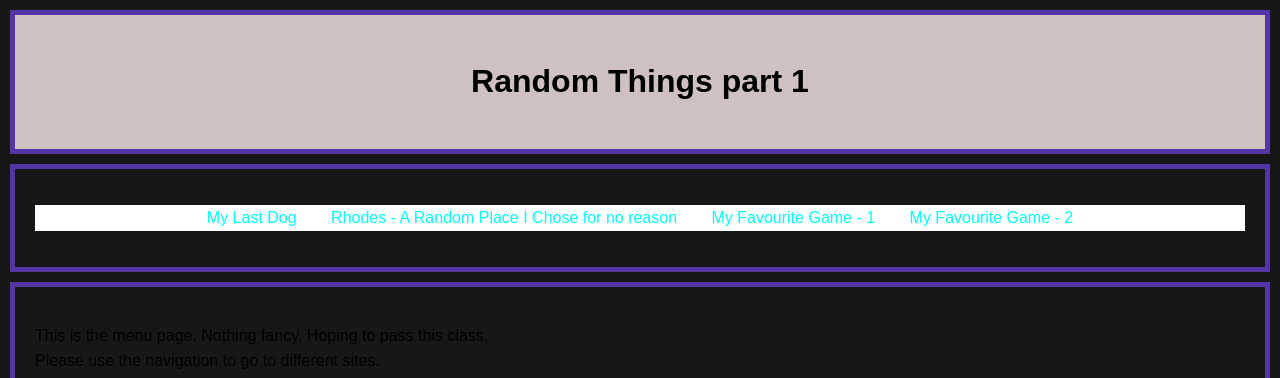
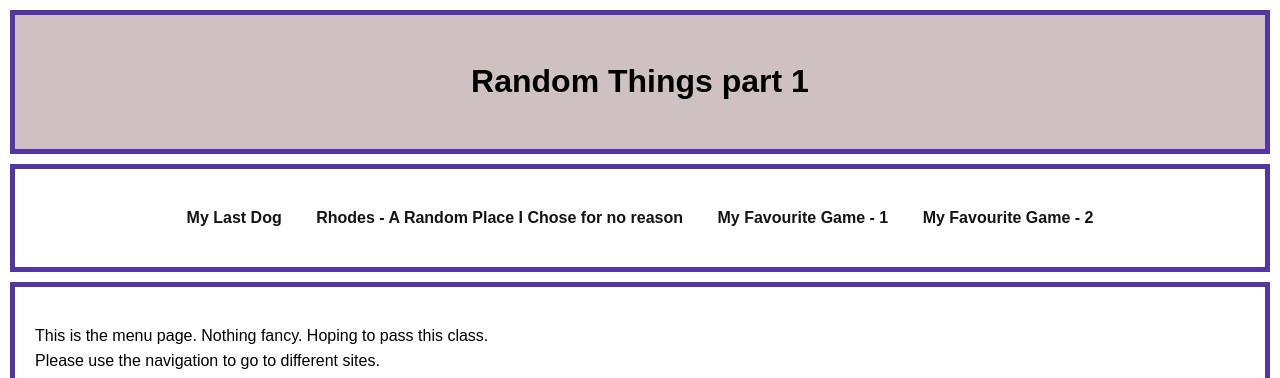
Before and after one commit to TuaaanAnhNguyen/Wed201c-Capstone, a plain HTML site: page index.html in a window 1280 px wide. Shown: the top 378 px of the page. Drawn offline with Linux system fonts and the light colour scheme.

Commit message:
Update style.css

```diff
--- a/style/style.css
+++ b/style/style.css
@@ -4,7 +4,6 @@ body {
     margin: 0;
     padding: 0;
     line-height: 1.6; /* Sets line height for readability */
-    background-color: rgb(23, 23, 24);
 }
 
 /* Styling all the mentioned: header, navigation, main, footer */
@@ -40,7 +39,8 @@ nav ul li {
 
 nav ul li a {
     text-decoration: none; /* Removes underline from links */
-    color: aqua; /* Sets text color for links */
+    color: rgb(20, 20, 20); /* Sets text color for links */
+    font-weight: bold; /* Sets links' state bold */
 }
 
 .gallery {
```
